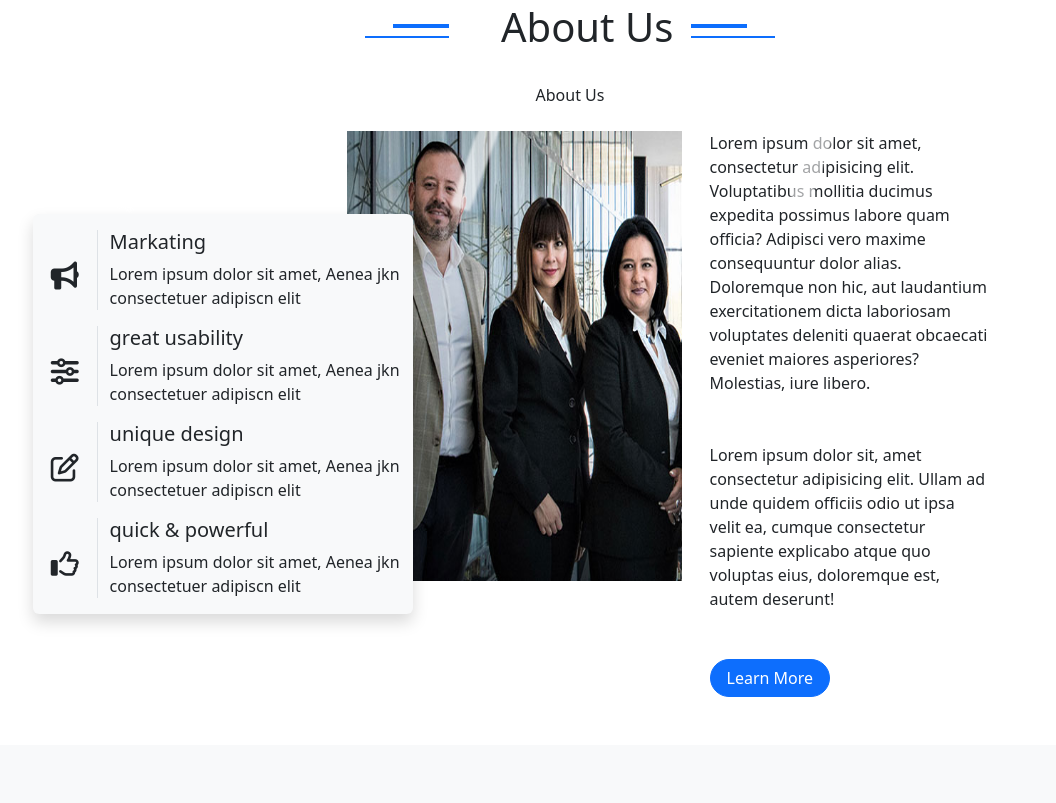
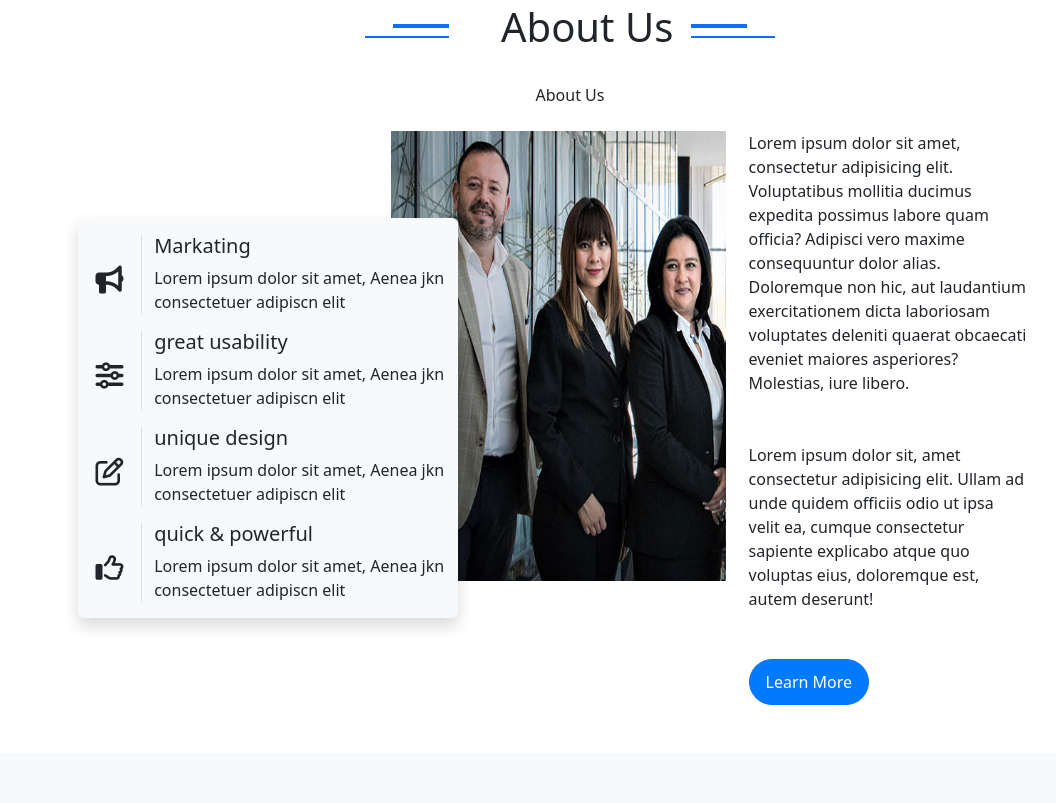
Before and after one commit to MENNA-TALLAH-99/web-design, a plain HTML site: page tradex/tradex.html in a window 1280 px wide. Shown: the part 817-1620 px from the top of the page, without its empty margins (70-1126 px from the left). Drawn offline with nearby package versions, Linux system fonts and the light colour scheme; files whose address does not match are found by name.

Commit message:
Update tradex.css

```diff
--- a/tradex/css/tradex.css
+++ b/tradex/css/tradex.css
@@ -1,8 +1,6 @@
 body{
     overflow-x: hidden;
 }
-
-
 
 .carousel-item img{
 height: 600px;
@@ -10,6 +8,41 @@ height: 600px;
 
 h2{
     font-size: 60px;
+}
+.navbar-brand{
+  margin-left: 60px;
+}
+#navbarNavDropdown{
+  margin-right: 4%;
+}
+button, .btb2{
+  position: relative;
+  overflow: hidden;
+  border-radius: 50px;
+  padding: 10px 20px;
+  color: white;
+  border: none;
+  transition: background-color 0.3s ease;
+}
+
+ .btb1 {
+  position: relative;
+  overflow: hidden;
+  border-radius: 50px;
+  padding: 10px 20px;
+  background-color: #007bff;
+  color: white;
+  border: none;
+  transition: background-color 0.3s ease;
+}
+
+
+button:hover::before, .btn:hover::before {
+  transform: rotate(20deg) translateX(140px);
+}
+
+button:hover, .btn:hover {
+  background-color: #0056b3;
 }
 
 .btn-custom:after {
@@ -38,9 +71,8 @@ h2{
     filter: blur(1px);
     width:20px;
     height: 100px;
-
     opacity: 0.9;
-    transform: rotate(20deg) translateX(-34px);
+    transform: rotate(15deg) translateX(-40px);
     bottom:-30% ;
     transition: ease 0.3s;
 
@@ -97,9 +129,13 @@ margin-top: 6%;
   }
   .sec1-about img {
     width: 60%;
-    margin-left: 35%;
+    margin-left: 50%;
     height: 450px;
   }
+  .sec2-about{
+    margin-left: 7%;
+  }
+
   p{
     margin-bottom: 0;
   }
@@ -109,7 +145,7 @@ margin-top: 6%;
   }
   .cardrow{
     top: 50%;
-    left: 15%;
+    left: 30%;
   }
 
  .row1about:hover .icons , .row1about:hover h5{
@@ -314,6 +350,7 @@ margin-left: 15px;
 
   .imgeshadow{
     filter: drop-shadow(8px 8px 16px rgba(0, 0, 0, 0.5));
+    margin-left: 80px;
   }
 
 
@@ -397,9 +434,21 @@ margin-left: 15px;
   background-color: rgba(0, 0, 0, 0.4);
 }
 .owl-nav{
-  margin-left: 43%;
+  margin-left: 44%;
 }
 
 .foot-phone{
   margin-left: 8%;
 }
+
+.margin{
+  margin-left: 15px;
+}
+
+.LatestBlog{
+background-color:  #f9f9f9;;
+}
+
+.sp-100{
+  padding-bottom: 30px;
+}
```
